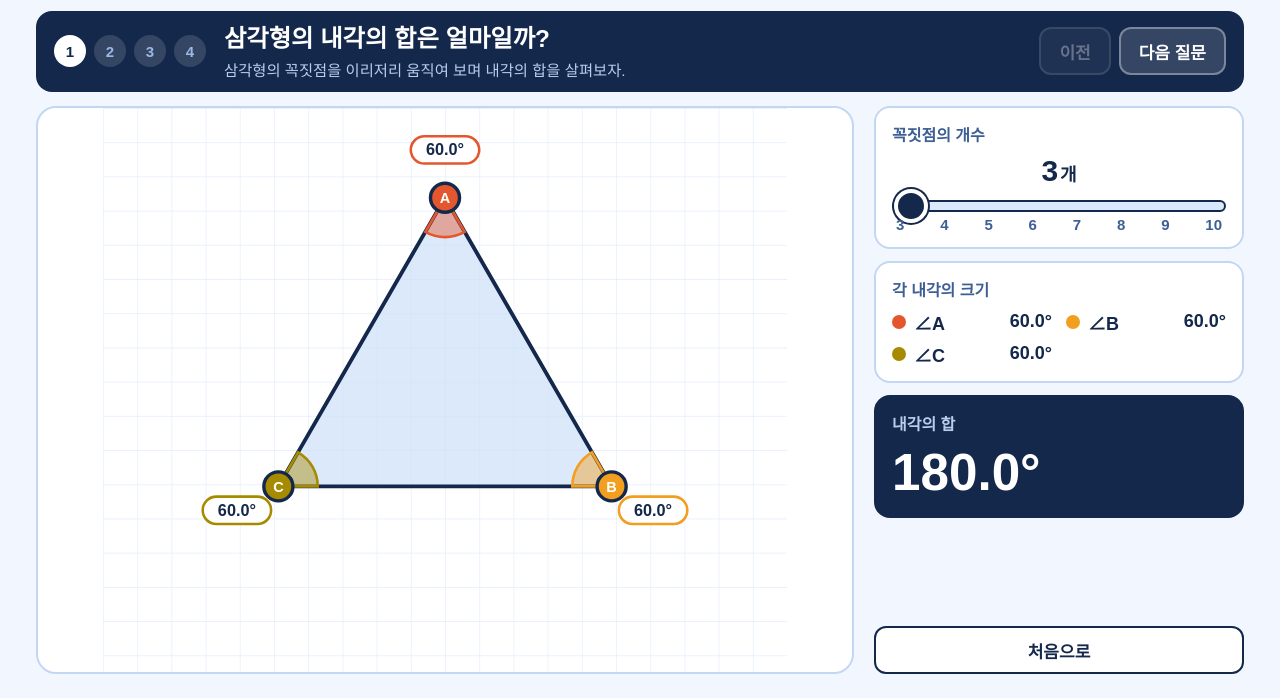
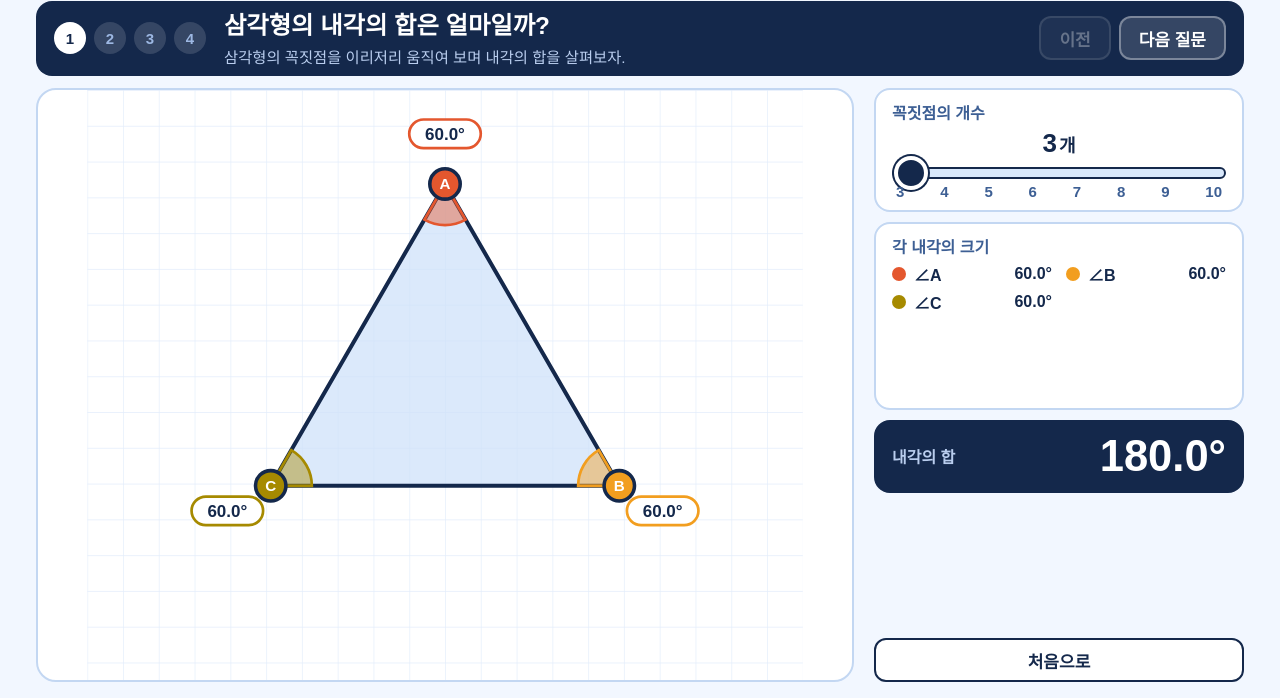
Before and after one commit to suminc0220-alt/polygon_lab, a plain HTML site: page index.html in a window 1280 px wide. Shown: the part 102-800 px from the top of the page. Drawn offline with Linux system fonts and the light colour scheme.

Commit message:
다각형의 내각의 합

```diff
--- a/index.html
+++ b/index.html
@@ -15,16 +15,16 @@ html,body{height:100%;margin:0}
 body{
   background:var(--bg); color:var(--navy);
   font-family:"Pretendard","Noto Sans KR","Apple SD Gothic Neo","Malgun Gothic",sans-serif;
-  display:flex; flex-direction:column; min-height:640px;
+  display:flex; flex-direction:column; overflow:hidden; /* 한 화면에 모두 담기 */
 }
-header{display:flex; justify-content:space-between; align-items:flex-end; gap:24px; padding:18px 36px 8px}
+header{display:flex; justify-content:space-between; align-items:flex-end; gap:24px; padding:12px 36px 4px}
 h1{margin:0; font-size:clamp(28px,3.2vw,46px); font-weight:900; letter-spacing:.02em; line-height:1.1}
 .sub{margin:6px 0 0; font-size:clamp(16px,1.6vw,22px); color:var(--mid); font-weight:600}
 .guide{margin:0; max-width:430px; font-size:clamp(14px,1.2vw,17px); line-height:1.5; color:var(--mid); text-align:right}
 
 /* 탐구 질문 띠 */
 .qbar{
-  margin:6px 36px 0; padding:12px 18px; background:var(--navy); color:var(--white);
+  margin:6px 36px 0; padding:9px 18px; background:var(--navy); color:var(--white);
   border-radius:16px; display:flex; align-items:center; gap:18px;
 }
 .qdots{display:flex; gap:8px}
@@ -39,22 +39,22 @@ h1{margin:0; font-size:clamp(28px,3.2vw,46px); font-weight:900; letter-spacing:.
 .qnav button{background:rgba(255,255,255,.14); color:var(--white); border:2px solid rgba(255,255,255,.35)}
 .qnav button:hover:not(:disabled){background:rgba(255,255,255,.26)}
 
-main{flex:1; min-height:0; display:grid; grid-template-columns:1fr 370px; gap:20px; padding:14px 36px 24px}
+main{flex:1; min-height:0; display:grid; grid-template-columns:1fr 370px; grid-template-rows:minmax(0,1fr); gap:20px; padding:12px 36px 16px}
 .stage{background:var(--white); border:2px solid var(--line); border-radius:20px; min-height:0; overflow:hidden}
 svg{display:block; width:100%; height:100%; touch-action:none; user-select:none}
 .v{cursor:grab} .v:hover .vc{stroke-width:6}
 body.dragging, body.dragging .v{cursor:grabbing}
 
 /* 오른쪽 패널 */
-.panel{display:flex; flex-direction:column; gap:12px; min-height:0}
-.card{background:var(--white); border:2px solid var(--line); border-radius:16px; padding:14px 16px}
-.card h2{margin:0 0 8px; font-size:16px; color:var(--mid); font-weight:700}
+.panel{display:flex; flex-direction:column; gap:10px; min-height:0; overflow-y:auto}
+.card{background:var(--white); border:2px solid var(--line); border-radius:16px; padding:10px 16px}
+.card h2{margin:0 0 4px; font-size:16px; color:var(--mid); font-weight:700}
 .counter{display:flex; align-items:center; justify-content:space-between}
-.counter output{font-size:30px; font-weight:900}
+.counter output{font-size:26px; font-weight:900}
 .counter output small{font-size:18px; font-weight:700; margin-left:2px}
 button{
   font:inherit; font-weight:800; cursor:pointer; border-radius:12px; border:2px solid var(--navy);
-  background:var(--pale); color:var(--navy); min-height:48px; padding:0 18px; font-size:17px;
+  background:var(--pale); color:var(--navy); min-height:44px; padding:0 18px; font-size:17px;
 }
 button:hover:not(:disabled){background:#c3dbf8}
 button:focus-visible{outline:3px solid var(--blue); outline-offset:2px}
@@ -62,7 +62,7 @@ button:disabled{opacity:.35; cursor:not-allowed}
 .round{width:56px; height:56px; padding:0; border-radius:50%; font-size:30px; line-height:1}
 /* 꼭짓점 개수 슬라이더 */
 .counter{justify-content:center}
-input[type=range]{-webkit-appearance:none; appearance:none; width:100%; height:12px; margin:12px 0 4px;
+input[type=range]{-webkit-appearance:none; appearance:none; width:100%; height:12px; margin:8px 0 2px;
   border-radius:6px; background:var(--pale); border:2px solid var(--navy); cursor:pointer}
 input[type=range]::-webkit-slider-thumb{-webkit-appearance:none; width:34px; height:34px; border-radius:50%;
   background:var(--navy); border:4px solid var(--white); box-shadow:0 0 0 2px var(--navy)}
@@ -70,16 +70,17 @@ input[type=range]::-moz-range-thumb{width:26px; height:26px; border-radius:50%;
   background:var(--navy); border:4px solid var(--white); box-shadow:0 0 0 2px var(--navy)}
 input[type=range]:focus-visible{outline:3px solid var(--blue); outline-offset:6px}
 .ticks{display:flex; justify-content:space-between; padding:0 4px; font-size:15px; font-weight:700; color:var(--mid)}
-.angles{display:grid; grid-template-columns:1fr 1fr; gap:6px 14px}
-.angles div{display:flex; align-items:center; gap:8px; font-size:18px; font-weight:700; font-variant-numeric:tabular-nums}
+.angles{display:grid; grid-template-columns:1fr 1fr; gap:4px 14px; align-content:start; min-height:136px /* 10개여도 높이 고정 */}
+.angles div{display:flex; align-items:center; gap:8px; font-size:16px; font-weight:700; font-variant-numeric:tabular-nums}
 .angles i{width:14px; height:14px; border-radius:50%; flex:none}
 .angles span{margin-left:auto}
 .sum{background:var(--navy); color:var(--white); border-color:var(--navy)}
-.sum h2{color:#b9cdee}
-.sum output{display:block; font-size:clamp(38px,4vw,54px); font-weight:900; font-variant-numeric:tabular-nums}
+.sum{display:flex; align-items:center; justify-content:space-between}
+.sum h2{color:#b9cdee; margin:0}
+.sum output{display:block; font-size:clamp(34px,3.4vw,46px); font-weight:900; font-variant-numeric:tabular-nums}
 .reset{margin-top:auto; background:var(--white)}
 
-@media (max-width:1000px){ main{grid-template-columns:1fr} .stage{height:70vh} header{flex-direction:column; align-items:flex-start} .guide{text-align:left} }
+@media (max-width:1000px){ body{height:auto; overflow:auto} main{grid-template-columns:1fr} .stage{height:70vh} header{flex-direction:column; align-items:flex-start} .guide{text-align:left} }
 </style>
 </head>
 <body>
```
